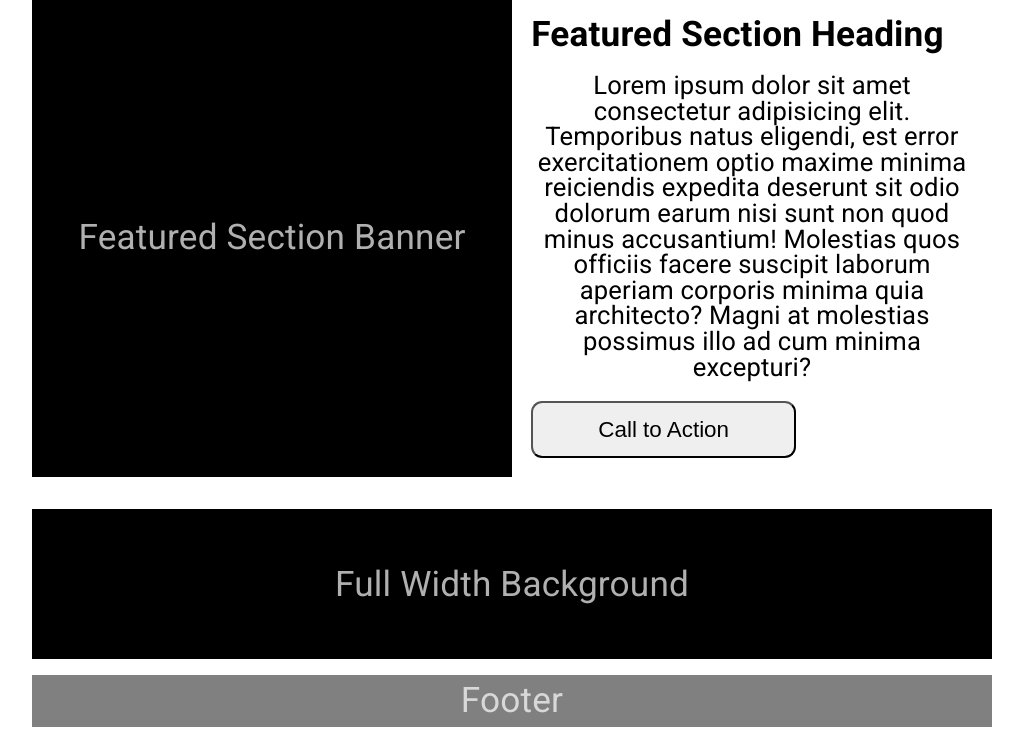
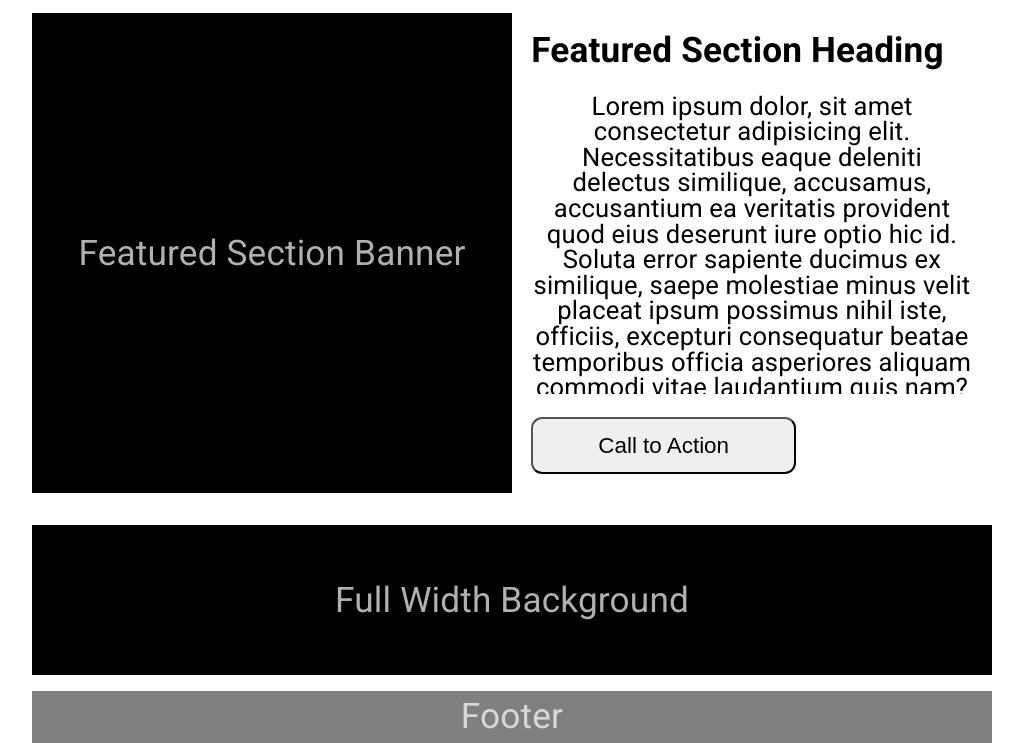
Before and after one commit to VMO2020/wirefame-exercise, a plain HTML site: page index.html in a window 1280 px wide. Shown: the part 914-1657 px from the top of the page, without its empty margins (128-1151 px from the left). Drawn offline with Linux system fonts and the light colour scheme.

Commit message:
UPDATE: index.html & styles.css

```diff
--- a/index.html
+++ b/index.html
@@ -59,12 +59,18 @@
 				<div class="featured-text-box">
 					<h3 class="featured-text">Featured Section Heading</h3>
 					<p class="text">
-						Lorem ipsum dolor sit amet consectetur adipisicing elit. Temporibus
-						natus eligendi, est error exercitationem optio maxime minima
-						reiciendis expedita deserunt sit odio dolorum earum nisi sunt non
-						quod minus accusantium! Molestias quos officiis facere suscipit
-						laborum aperiam corporis minima quia architecto? Magni at molestias
-						possimus illo ad cum minima excepturi?
+						Lorem ipsum dolor, sit amet consectetur adipisicing elit.
+						Necessitatibus eaque deleniti delectus similique, accusamus,
+						accusantium ea veritatis provident quod eius deserunt iure optio hic
+						id. Soluta error sapiente ducimus ex similique, saepe molestiae
+						minus velit placeat ipsum possimus nihil iste, officiis, excepturi
+						consequatur beatae temporibus officia asperiores aliquam commodi
+						vitae laudantium quis nam? Maiores velit repellat voluptate, labore
+						quis nostrum, quas nulla saepe aspernatur doloribus reprehenderit,
+						beatae ex et natus nisi? Blanditiis, eaque. Omnis autem natus a
+						debitis repudiandae reiciendis molestiae quos labore, sequi suscipit
+						quasi, explicabo expedita, exercitationem quia. Quia alias natus
+						perferendis voluptate voluptatum nobis quo, tempora sequi!
 					</p>
 					<button>Call to Action</button>
 				</div>
--- a/styles.css
+++ b/styles.css
@@ -24,6 +24,7 @@ html {
 h3.featured-text {
 	font-size: clamp(1.2rem, 3vw, 2.2rem);
 	font-weight: 700;
+	margin-bottom: 0.5em;
 }
 
 p {
@@ -35,6 +36,9 @@ p {
 p.text {
 	font-size: clamp(0.8rem, 2vw, 1.6rem);
 	color: black;
+	max-height: 300px;
+	overflow: auto;
+	margin-bottom: 0.6em;
 }
 
 .logo,
@@ -83,7 +87,7 @@ a {
 	display: flex;
 	justify-content: space-between;
 	align-items: center;
-	padding: 0.5rem 1rem;
+	padding: 1rem;
 	color: var(--fg);
 	background-color: var(--main);
 }
```
